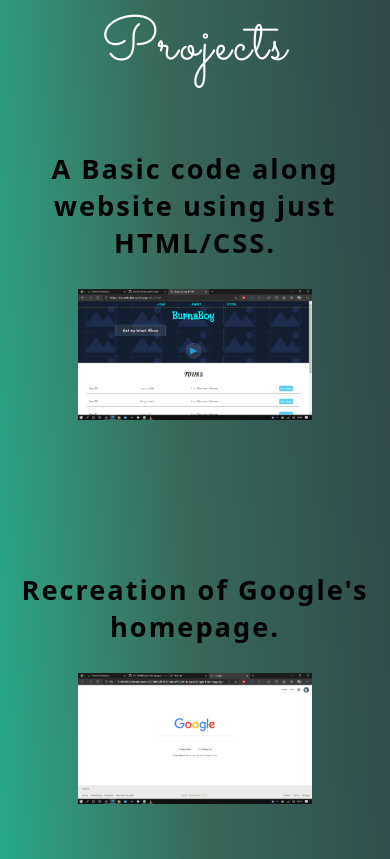
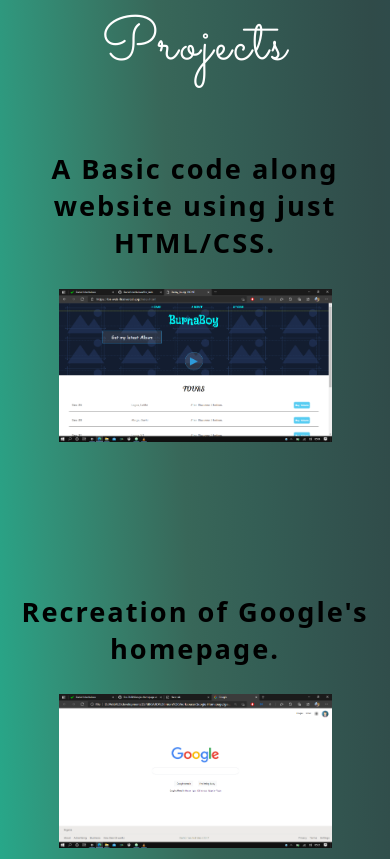
Before and after one commit to DanielUdechukwu/Myportfolio, a plain HTML site: page HTML/index.html in a window 390 px wide. Shown: the part 4745-5604 px from the top of the page. Drawn offline with Linux system fonts and the light colour scheme; a web font is replaced by a local one.

Commit message:
Update style.css

```diff
--- a/HTML/CSS/style.css
+++ b/HTML/CSS/style.css
@@ -133,7 +133,7 @@ hr{
 }
 
 .project-image{
-  width: 60%;
+  width: 80%;
   margin-bottom: 120px;
 }
 
@@ -230,3 +230,18 @@ hr{
 }
 
 /* YEP */
+
+.projects{
+  display: grid;
+  grid-template-columns: 1fr 1fr;
+}
+
+@media screen and (max-width: 900px){
+  .projects{
+    display: block;
+  }
+
+  .project-image{
+    width: 70%;
+  }
+}
```
